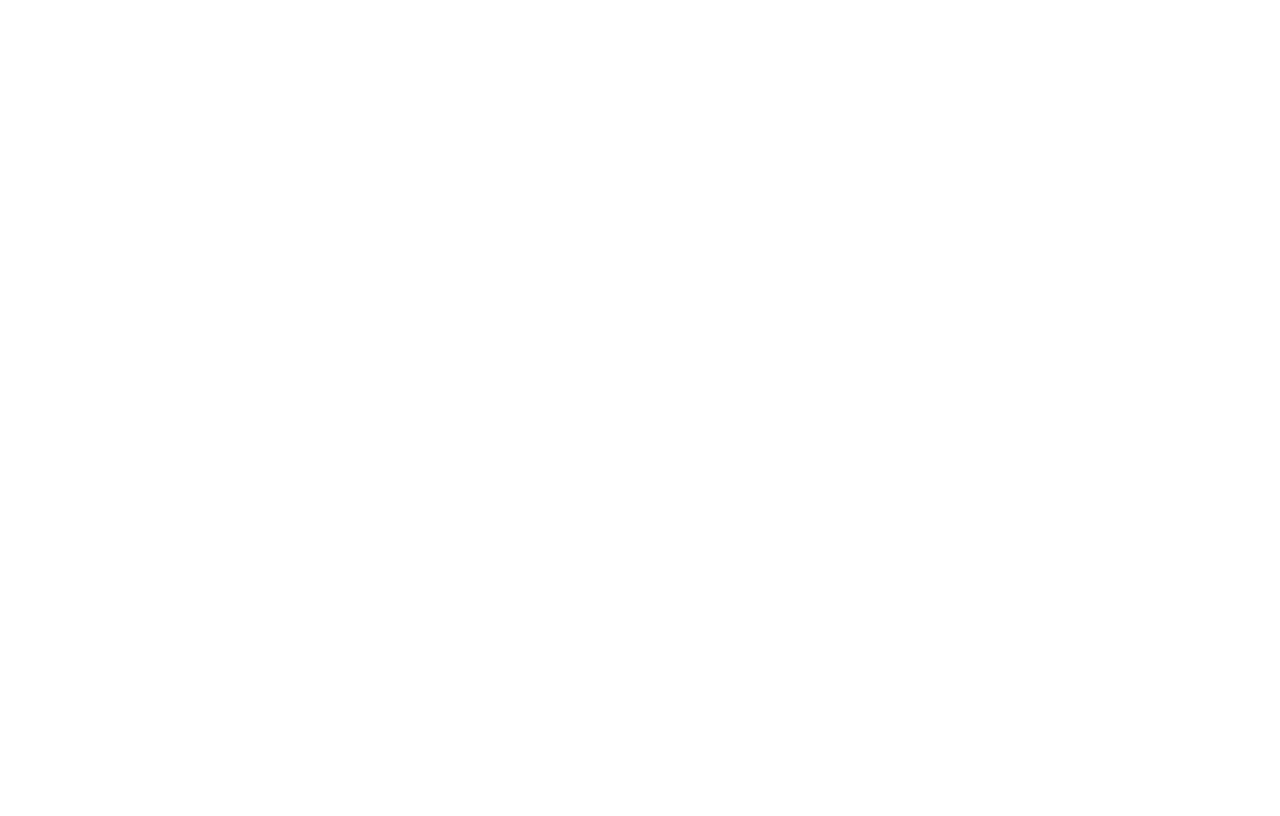
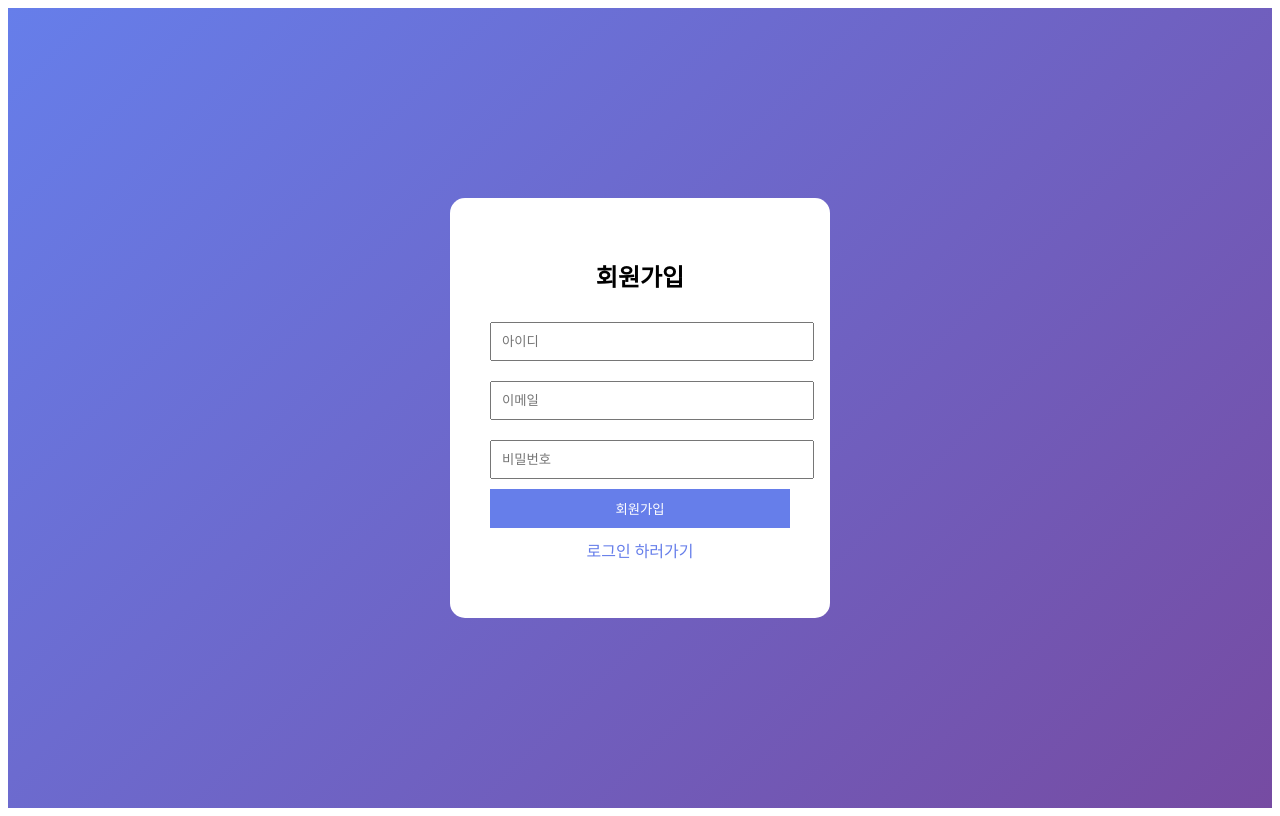
Before and after one commit to phmin819/Lecture_Review, a Vue app in the folder frontend/: page /register in a window 1280 px wide. Before the commit this address had no page. Built offline with nearby package versions, Linux system fonts and the light colour scheme.

Commit message:
frontend,backend fix

```diff
--- a/frontend/src/main.js
+++ b/frontend/src/main.js
@@ -2,4 +2,6 @@ import { createApp } from 'vue'
 import App from './App.vue'
 import router from './router'
 
-createApp(App).use(router).mount('#app')
+createApp(App)
+  .use(router)
+  .mount('#app')
--- a/frontend/src/views/HomeView.vue
+++ b/frontend/src/views/HomeView.vue
@@ -14,32 +14,46 @@
       <p>수강신청 기간, 학생들이 많이 찾은 강의입니다.</p>
 
       <div class="tags">
-        <span>💻 데이터 구조</span>
-        <span>🎨 현대미술</span>
+        <span v-for="lecture in lectures.slice(0,2)" :key="lecture.lecture_id">
+          {{ lecture.lecture_name }}
+        </span>
       </div>
     </div>
 
     <!-- 강의 리스트 -->
-    <div class="lecture" v-for="lecture in lectures" :key="lecture.id">
+    <div
+      class="lecture"
+      v-for="lecture in lectures"
+      :key="lecture.lecture_id"
+    >
       <div>
-        <h4>{{ lecture.name }}</h4>
-        <p>{{ lecture.prof }}</p>
+        <h4>{{ lecture.lecture_name }}</h4>
+        <p>{{ lecture.professor_name }}</p>
       </div>
-      <span class="rating">⭐ {{ lecture.rating }}</span>
+      <span class="rating">⭐ 4.5</span>
     </div>
 
   </div>
 </template>
 
 <script>
+import axios from "axios";
+
 export default {
   data() {
     return {
-      lectures: [
-        { id: 1, name: '데이터 구조 및 알고리즘', prof: '김개발', rating: 4.8 },
-        { id: 2, name: '현대미술의 이해', prof: '이예술', rating: 4.5 },
-        { id: 3, name: '스타트업 경영론', prof: '박창업', rating: 3.9 }
-      ]
+      lectures: [] // 🔥 서버 데이터로 채움
+    }
+  },
+
+  async created() {
+    try {
+      const res = await axios.get("http://127.0.0.1:8000/lectures");
+      console.log(res.data);
+      this.lectures = res.data;
+    } catch (err) {
+      console.error(err);
+      alert("강의 데이터를 불러오지 못했습니다");
     }
   }
 }
--- a/frontend/src/views/LoginView.vue
+++ b/frontend/src/views/LoginView.vue
@@ -17,6 +17,8 @@
 </template>
 
 <script>
+import axios from "axios";
+
 export default {
   data() {
     return {
@@ -25,20 +27,42 @@ export default {
     }
   },
   methods: {
-    login() {
+    async login() {
       if (!this.username || !this.password) {
         alert('아이디와 비밀번호를 입력하세요')
         return
       }
 
-      this.$router.push('/')
+      const formData = new URLSearchParams();
+      formData.append("username", this.username);
+      formData.append("password", this.password);
+
+      try {
+        const res = await axios.post(
+          "http://127.0.0.1:8000/auth/login",
+          formData,
+          {
+            headers: {
+              "Content-Type": "application/x-www-form-urlencoded",
+            },
+          }
+        );
+
+        localStorage.setItem("token", res.data.access_token);
+
+        alert("로그인 성공!");
+        this.$router.push("/");
+
+      } catch (err) {
+        console.error(err);
+        alert("로그인 실패");
+      }
     }
   }
 }
 </script>
 
 <style scoped>
-/* 전체 배경 */
 .wrapper {
   height: 100vh;
   display: flex;
@@ -47,7 +71,6 @@ export default {
   background: linear-gradient(135deg, #667eea, #764ba2);
 }
 
-/* 로그인 박스 */
 .login-box {
   background: white;
   padding: 40px;
@@ -57,28 +80,14 @@ export default {
   box-shadow: 0 10px 25px rgba(0,0,0,0.2);
 }
 
-h2 {
-  margin-bottom: 20px;
-}
-
-/* 입력창 */
 .input-group input {
   width: 100%;
   padding: 10px;
   margin: 10px 0;
   border: 1px solid #ddd;
   border-radius: 8px;
-  outline: none;
-  transition: 0.3s;
 }
 
-/* 포커스 효과 */
-.input-group input:focus {
-  border-color: #667eea;
-  box-shadow: 0 0 5px rgba(102,126,234,0.5);
-}
-
-/* 버튼 */
 button {
   width: 100%;
   padding: 10px;
@@ -87,11 +96,5 @@ button {
   color: white;
   border: none;
   border-radius: 8px;
-  cursor: pointer;
-  transition: 0.3s;
-}
-
-button:hover {
-  background: #5a67d8;
 }
 </style>
--- /dev/null
+++ b/frontend/src/views/RegisterView.vue
@@ -0,0 +1,74 @@
+<template>
+  <div class="wrapper">
+    <div class="login-box">
+      <h2>회원가입</h2>
+
+
+      <input v-model="username" placeholder="아이디" />
+      <input v-model="email" placeholder="이메일" />
+      <input v-model="password" type="password" placeholder="비밀번호" />
+
+
+      <button @click="register">회원가입</button>
+
+      <p @click="$router.push('/login')" style="cursor:pointer; margin-top:10px;">
+        이미 계정이 있나요? 로그인
+      </p>
+    </div>
+  </div>
+</template>
+
+<script>
+import axios from "axios";
+
+export default {
+  data() {
+    return {
+      username: '',
+      email: '',     // 🔥 추가
+      password: ''
+    }
+  },
+  methods: {
+    async register() {
+      if (!this.username || !this.email || !this.password) {
+        alert("모두 입력하세요");
+        return;
+      }
+
+      try {
+        await axios.post("http://127.0.0.1:8000/auth/signup", {
+          username: this.username,
+          email: this.email,
+          password: this.password
+        });
+
+        alert("회원가입 성공!");
+        this.$router.push("/login");
+
+      } catch (err) {
+        console.error(err);
+        alert("회원가입 실패");
+      }
+    }
+  }
+}
+</script>
+
+<style scoped>
+.wrapper {
+  height: 100vh;
+  display: flex;
+  justify-content: center;
+  align-items: center;
+  background: linear-gradient(135deg, #43cea2, #185a9d);
+}
+
+.login-box {
+  background: white;
+  padding: 40px;
+  border-radius: 15px;
+  width: 300px;
+  text-align: center;
+}
+</style>
--- /dev/null
+++ b/frontend/src/views/SignupView.vue
@@ -0,0 +1,92 @@
+<template>
+  <div class="wrapper">
+    <div class="signup-box">
+      <h2>회원가입</h2>
+
+      <input v-model="username" placeholder="아이디" />
+      <input v-model="email" placeholder="이메일" />
+      <input v-model="password" type="password" placeholder="비밀번호" />
+
+      <button @click="signup">회원가입</button>
+
+      <p @click="$router.push('/login')" class="link">
+        로그인 하러가기
+      </p>
+    </div>
+  </div>
+</template>
+
+<script>
+import axios from "axios";
+
+export default {
+  data() {
+    return {
+      username: '',
+      email: '',
+      password: ''
+    }
+  },
+  methods: {
+    async signup() {
+      if (!this.username || !this.email || !this.password) {
+        alert("모든 값을 입력하세요");
+        return;
+      }
+
+      try {
+        await axios.post("http://127.0.0.1:8000/auth/signup", {
+          username: this.username,
+          email: this.email,
+          password: this.password
+        });
+
+        alert("회원가입 성공!");
+        this.$router.push("/login");
+
+      } catch (err) {
+        console.error(err);
+        alert("회원가입 실패 (이미 존재하는 이메일)");
+      }
+    }
+  }
+}
+</script>
+
+<style scoped>
+.wrapper {
+  height: 100vh;
+  display: flex;
+  justify-content: center;
+  align-items: center;
+  background: linear-gradient(135deg, #667eea, #764ba2);
+}
+
+.signup-box {
+  background: white;
+  padding: 40px;
+  border-radius: 15px;
+  width: 300px;
+  text-align: center;
+}
+
+input {
+  width: 100%;
+  padding: 10px;
+  margin: 10px 0;
+}
+
+button {
+  width: 100%;
+  padding: 10px;
+  background: #667eea;
+  color: white;
+  border: none;
+}
+
+.link {
+  margin-top: 10px;
+  color: #667eea;
+  cursor: pointer;
+}
+</style>
```
Also changed, not shown: frontend/src/router/index.js (+13 -2 lines).
